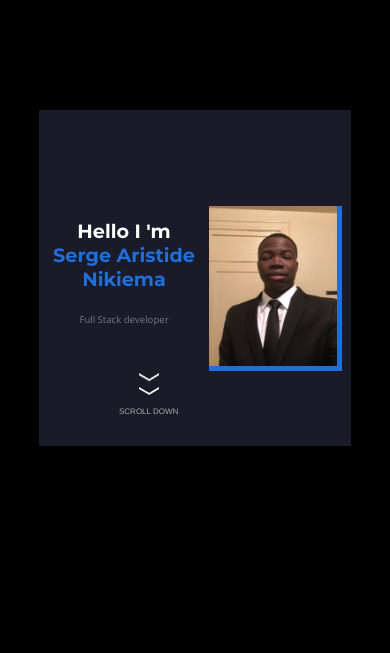
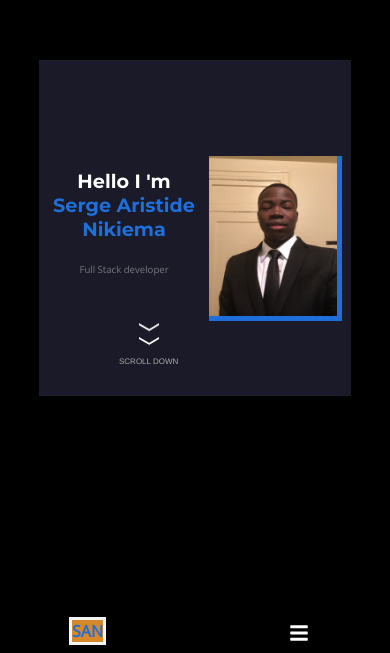
Before and after one commit to sergethi/Serge-Portfolio, a React (Create React App) app: page / in a window 390 px wide. Shown: the part 130-783 px from the top of the page. Built offline with nearby package versions, Linux system fonts and the light colour scheme.

Commit message:
added responsive burger menu

```diff
--- a/src/App.css
+++ b/src/App.css
@@ -93,6 +93,9 @@ a{
   font-weight: bolder;
   text-shadow: 2px 2px  rgb(214, 137, 42)
 
+}
+.burger-icon {
+  display:none;
 }
 
 /* Home */
@@ -678,7 +681,7 @@ a{
   }
 /* LANDING///HOME */
  .land-flex {
-   margin-top: 240px;
+   margin-top: 190px;
  }
   .home_container .home_head_wrapper{
     top:1rem;
@@ -765,25 +768,54 @@ a{
   /* Header */
 
 .header_container{
-  width: 80vw;
+  width: 85vw;
   top: 10rem;
+  display: flex;
+  flex-direction: row;
+
 }
 .header_container h1{
   font-size: 1rem;
   margin-left: 30px;
 }
 .header_container ul{
-  margin-right: 1px;
+  display: flex;
+  flex-direction: column;
+  margin-top: 70px;
+  margin-left: 140px;
+
+  background-color: gray;
+
+  padding: 0px;
+  /* height: 50px;
+  width: 90px;
+  text-align: center; */
+
 }
+/* nav {
+  display: flex;
+  flex-direction: row;
+} */
 .header_container ul li{
-  padding-right: 1rem;
+  padding-right: 0.5rem;
+  padding-left: 0.5rem;
 
 
 }
 .header_container ul li a{
+  /* display: none; */
   font-size: 0.5rem;
   font-weight: bolder;
 
+
+}
+.burger-icon {
+  position: absolute;
+  display: block;
+  /* float: right; */
+  font-size: 20px;
+  margin-left: 250px;
+  margin-top: 10px;
 
 }
 
--- a/src/components/Header.js
+++ b/src/components/Header.js
@@ -1,4 +1,8 @@
-import React from 'react';
+import React, { useState, useEffect } from 'react';
+import {FaBars} from "react-icons/fa";
+import { CSSTransition } from "react-transition-group";
+
+
 //import {Link} from 'react-router-dom'
 
 // import { makeStyles } from '@material-ui/core/styles';
@@ -28,21 +32,63 @@ import React from 'react';
 
 const Header = ({name, contactEmail})=>{
 
-   //const classes = useStyles();
+    const [isNavVisible, setNavVisibility] = useState(false);
+  const [isSmallScreen, setIsSmallScreen] = useState(false);
+
+  useEffect(() => {
+    const mediaQuery = window.matchMedia("(max-width: 700px)");
+    mediaQuery.addListener(handleMediaQueryChange);
+    handleMediaQueryChange(mediaQuery);
+
+    return () => {
+      mediaQuery.removeListener(handleMediaQueryChange);
+    };
+  }, []);
+
+  const handleMediaQueryChange = mediaQuery => {
+    if (mediaQuery.matches) {
+      setIsSmallScreen(true);
+    } else {
+      setIsSmallScreen(false);
+    }
+  };
+
+  const toggleNav = () => {
+    setNavVisibility(!isNavVisible);
+  };
+
+
 
     return(
       <div>
       <div className="header_container" id="header">
           <a className="header_container_name" href="#labding"><h1>{name}</h1></a>
-          <nav>
+          <CSSTransition
+           in={!isSmallScreen || isNavVisible}
+           timeout={350}
+           classNames="NavAnimation"
+           unmountOnExit
+          >
+               <nav>
               <ul>
                   <li><a href="#about">About</a></li>
                   <li><a href="#project">Projects</a></li>
                   <li><a href="#project">Experiences</a></li>
                   <li><a href="#contact">Contact</a></li>
+                  {/* <li>
+
+
+                  </li> */}
                   {/* <li><a href={`mailto:${contactEmail}`}>contact</a></li> */}
               </ul>
+
           </nav>
+
+          </CSSTransition>
+
+          <a  className = "burger-icon" onClick = {toggleNav}>
+            <FaBars />
+          </a>
       </div>
   </div>
       //   <div className={classes.root}>
```
